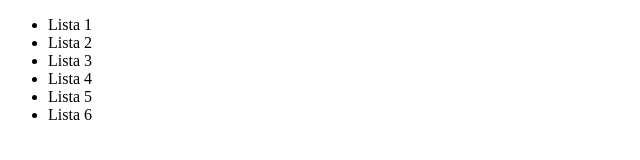
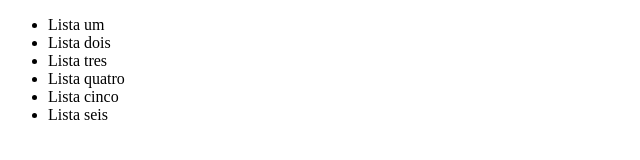
Before and after one commit to alexandre-toshiro/aprendendo-Git, a plain HTML site: page index.html in a window 1280 px wide. Shown: the whole page, without its empty margins (0-640 px from the left). Drawn offline with Linux system fonts and the light colour scheme.

Commit message:
Lista escrita por extenso

```diff
--- a/index.html
+++ b/index.html
@@ -7,12 +7,12 @@
   </head>
   <body>
     <ul>
-      <li>Lista 1</li>
-      <li>Lista 2</li>
-      <li>Lista 3</li>
-      <li>Lista 4</li>
-      <li>Lista 5</li>
-      <li>Lista 6</li>
+      <li>Lista um</li>
+      <li>Lista dois</li>
+      <li>Lista tres</li>
+      <li>Lista quatro</li>
+      <li>Lista cinco</li>
+      <li>Lista seis</li>
     </ul>
   </body>
 </html>
```
